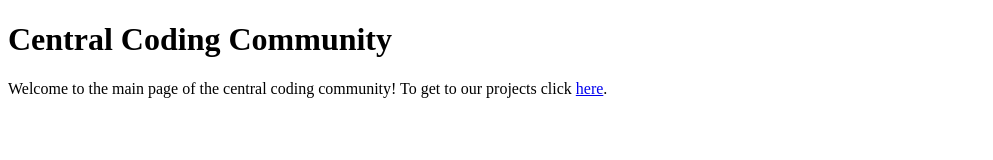
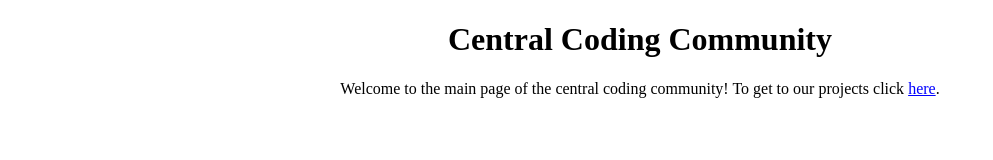
Before and after one commit to CentralCodingCommunity/centralcodingcommunity.github.io, a plain HTML site: page index.html in a window 1280 px wide. Shown: the whole page, without its empty margins (0-993 px from the left). Drawn offline with Linux system fonts and the light colour scheme.

Commit message:
Update index.html

```diff
--- a/index.html
+++ b/index.html
@@ -3,6 +3,28 @@
 	<head>
 		<title>Central Coding Community</title>
 		<meta charset="UTF-8" />
+		<meta name="author" content="Nicolás Ortega" />
+		<meta name="copyright" content="Central Coding Community" />
+		<meta name="license" content="Artistic License" />
+		<meta name="description" content="Main page for the Central Coding Community." />
+		<style>
+			body {
+				text-align: center;
+			}
+			* {
+				font-family = arial;
+			}
+			a {
+				color: blue;
+				-webkit-transition: color 0.25s ease-in-out;
+				-moz-transition: color 0.25s ease-in-out;
+				-o-transition: color 0.25s ease-in-out;
+				transition: color 0.25s ease-in-out;
+			}
+			a:hover {
+				color: red;
+			}
+		</style>
 	</head>
 	<body>
 		<h1>Central Coding Community</h1>
```
